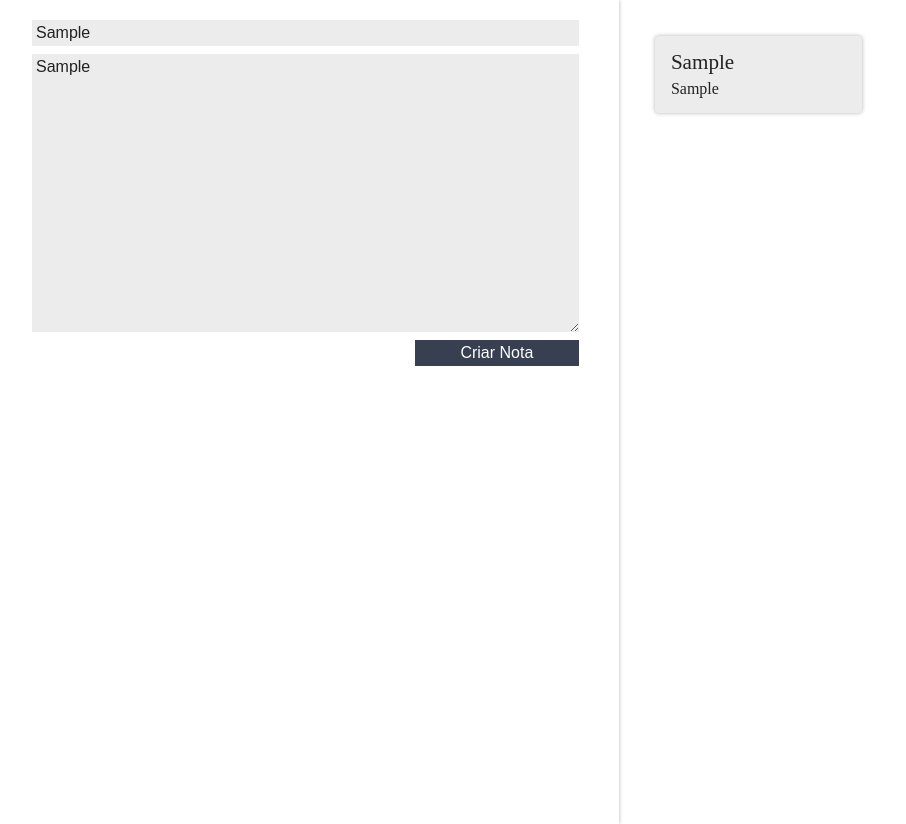
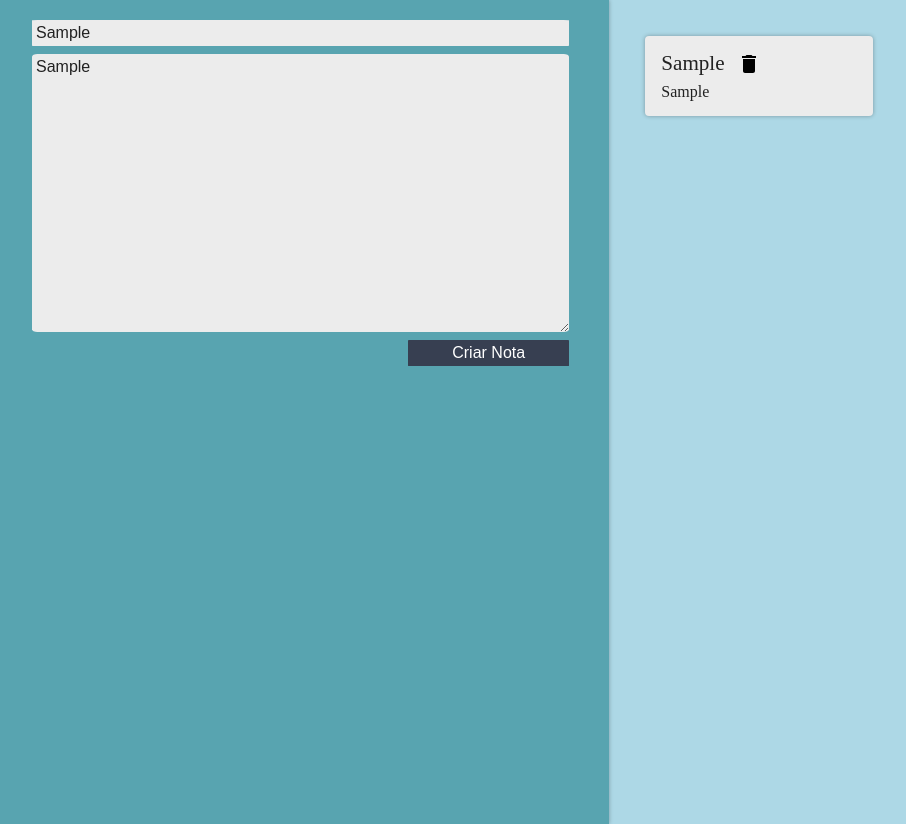
Before and after one commit to kauanEng/Ceep, a React (Create React App) app: page / in a window 1280 px wide. Both pictures are taken after typing "Sample", "Sample" into the empty fields and a click on the button "Criar Nota". Shown: the whole page, without its empty margins (8-914 px from the left). Built offline with nearby package versions, Linux system fonts and the light colour scheme; the HTML template or start-up script is replaced by a standard one.

Commit message:
adc funcionalidade DELETAR

```diff
--- a/src/assets/App.css
+++ b/src/assets/App.css
@@ -9,3 +9,7 @@
   --fundo: #ffffff;
   --fundo-detalhes: #ececec;
 }
+
+body {
+  background-color: #58a4b0;
+}
--- a/src/components/CardNota/CardNota.jsx
+++ b/src/components/CardNota/CardNota.jsx
@@ -1,11 +1,14 @@
 import React, { Component } from "react";
 import "./estilo.css";
+import {ReactComponent as DeleteSVG} from "../../assets/img/delete.svg";
+
 class CardNota extends Component {
   render() {
     return (
       <section className="card-nota">
         <header className="card-nota_cabecalho">
           <h3 className="card-nota_titulo">{this.props.titulo}</h3>
+          <DeleteSVG onClick={()=> console.log("deletar")} />
         </header>
         <p className="card-nota_texto">{this.props.texto}</p>
       </section>
--- a/src/components/FormularioCadastro/estilo.css
+++ b/src/components/FormularioCadastro/estilo.css
@@ -14,6 +14,7 @@
   background-color: var(--fundo-detalhes);
   font-family: Arial, Helvetica, sans-serif;
   font-weight: 100;
+  border-radius: 1%;
 }
 
 .form-cadastro_submit {
--- a/src/components/ListaDeNotas/estilo.css
+++ b/src/components/ListaDeNotas/estilo.css
@@ -1,6 +1,6 @@
 
 .lista-notas {
-  background-color: var(--fundo);
+  background-color: lightblue;
   flex-grow: 3;
   display: grid;
   grid-template-columns: auto auto auto auto auto;
```
Also changed, not shown: src/assets/img/delete.svg (added).
